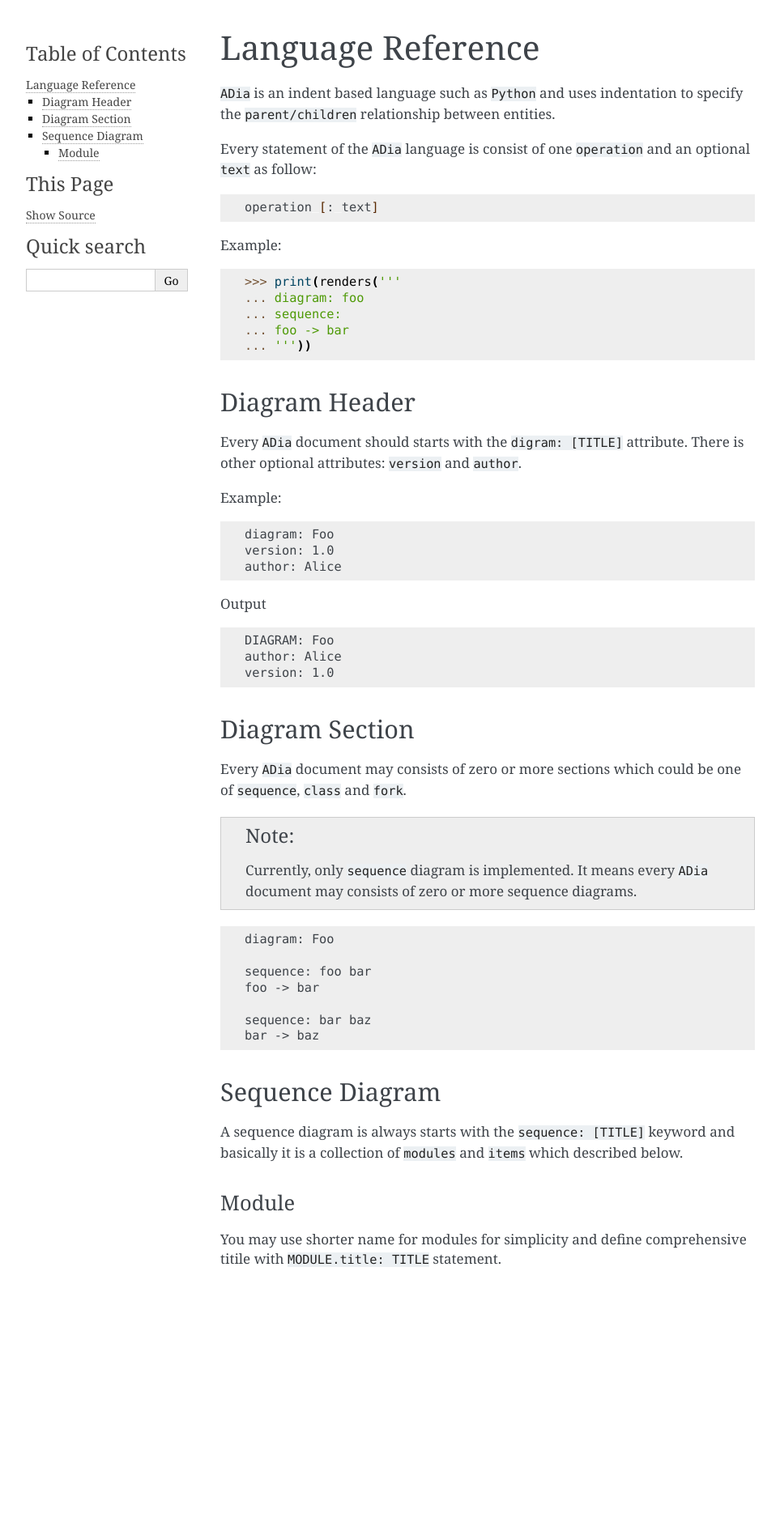
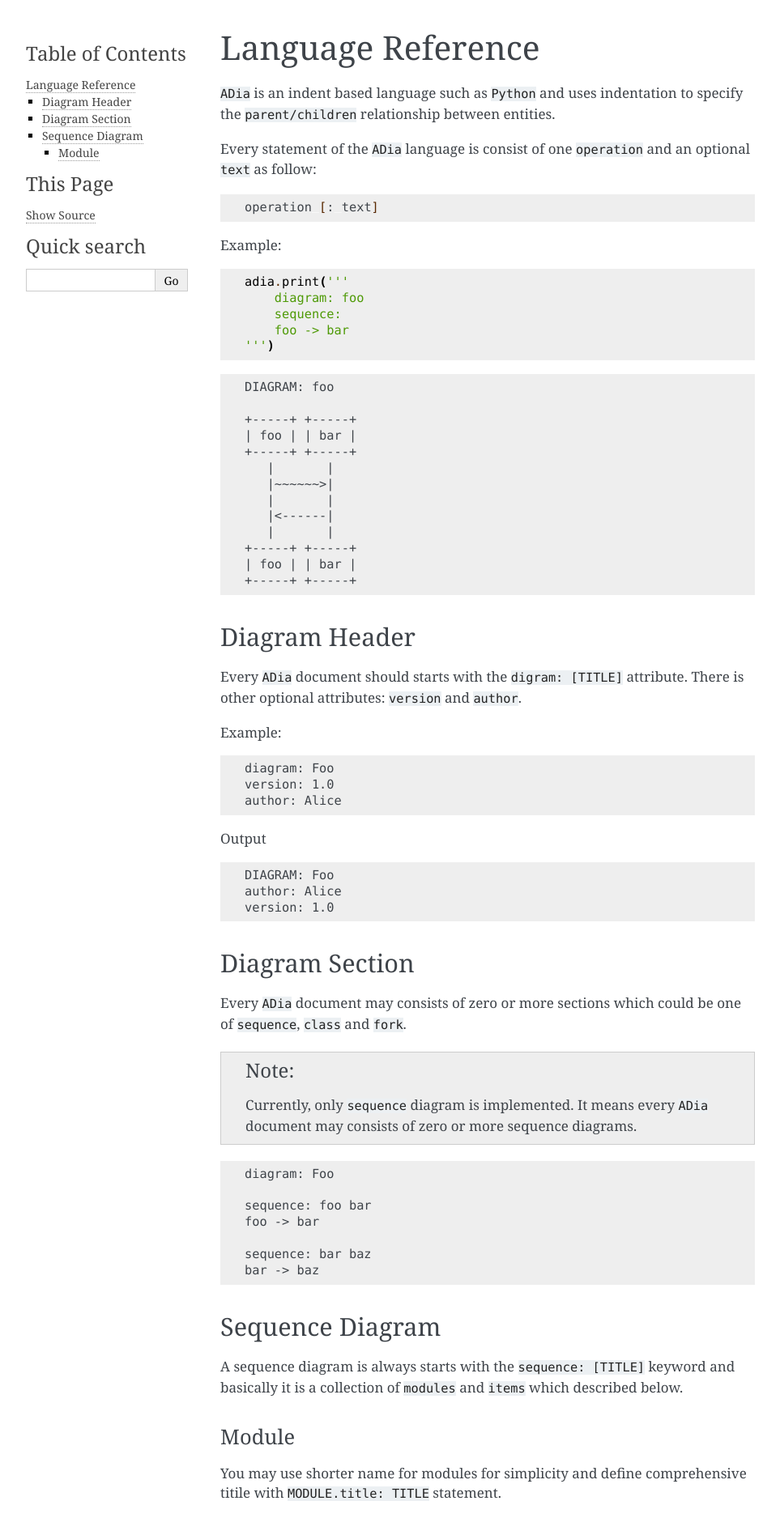
Before and after one commit to pylover/adia, a Sphinx documentation site: the page built from documentation/lang.rst, in a window 1280 px wide. Shown: the whole page at 81% size, without its empty margins (148-1111 px from the left). Built offline with Sphinx 7.4.7, drawn with Linux system fonts in a browser that asks for light colours; before the commit the page ends 1585 px from its top, so only the background shows below that.

```diff
--- a/documentation/conf.py
+++ b/documentation/conf.py
@@ -49,7 +49,6 @@ extensions = [
     'sphinx.ext.autodoc',
     'sphinx.ext.intersphinx',
 ]
-
 # Add any paths that contain templates here, relative to this directory.
 templates_path = ['_templates']
 
@@ -80,3 +79,8 @@ autodoc_default_flags = [
     # 'members',
     # 'show-inheritance',
 ]
+
+# Doctest
+doctest_global_setup = '''
+import adia
+'''
--- a/documentation/index.rst
+++ b/documentation/index.rst
@@ -47,7 +47,7 @@ supported. But the roadmap is to implement two additional diagram types:
 
    import adia
 
-   print(adia.renders('''
+   print(adia.diagram('''
      diagram: Foo
      sequence:
      foo -> bar: Hello World!
@@ -72,7 +72,7 @@ supported. But the roadmap is to implement two additional diagram types:
 
 .. seealso::
 
-   :func:`adia.renders`, :func:`adia.render` and :class:`adia.Diagram`.
+   :func:`adia.diagram`, :func:`adia.print` and :class:`adia.Diagram`.
 
 
 Command Line Interface
--- a/documentation/lang.rst
+++ b/documentation/lang.rst
@@ -14,17 +14,30 @@ an optional ``text`` as follow:
 
 Example:
 
-.. testsetup::
+.. testcode:: langref
 
-   from adia import renders
+   adia.print('''
+       diagram: foo
+       sequence:
+       foo -> bar
+   ''')
 
-.. doctest::
+.. testoutput:: langref
 
-   >>> print(renders('''
-   ... diagram: foo
-   ... sequence:
-   ... foo -> bar
-   ... '''))
+   DIAGRAM: foo
+
+   +-----+ +-----+
+   | foo | | bar |
+   +-----+ +-----+
+      |       |
+      |~~~~~~>|
+      |       |
+      |<------|
+      |       |
+   +-----+ +-----+
+   | foo | | bar |
+   +-----+ +-----+
+
 
 Diagram Header
 **************
```
Also changed, not shown: adia/__init__.py (+7 -7 lines), 1 other file.
